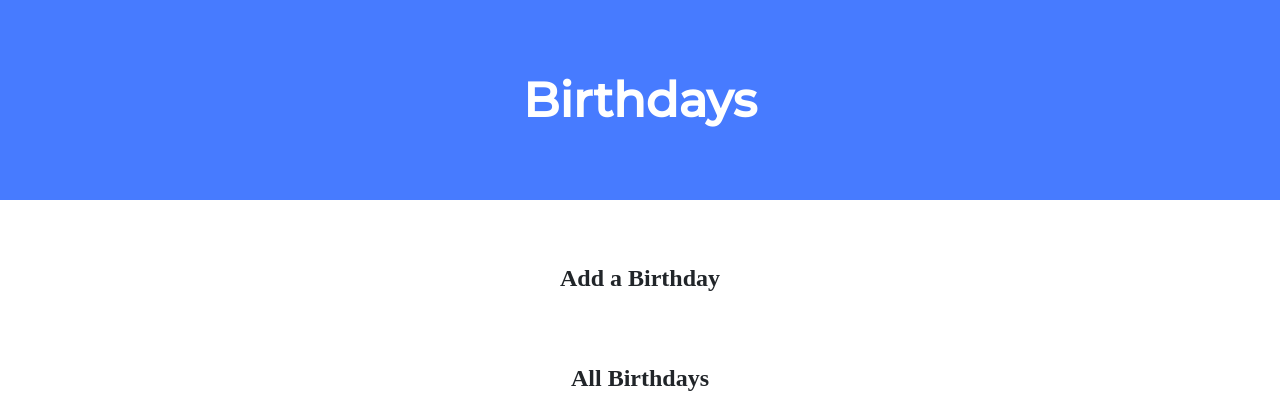
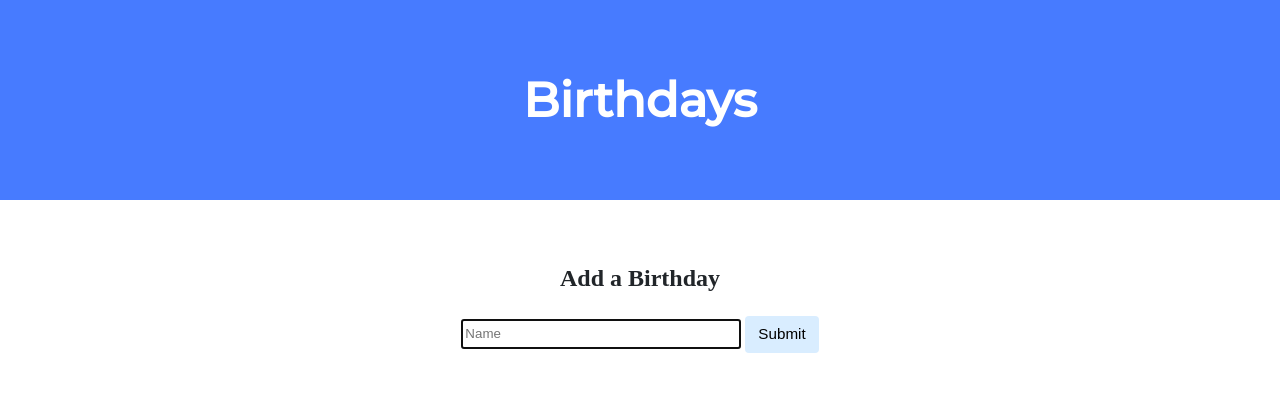
Before and after one commit to nchinling/CS50, a Flask app: page / in a window 1280 px wide. Shown: the top 403 px of the page. Run offline with Flask 2, Linux system fonts and the light colour scheme; some libraries are stand-ins or nearby versions.

Commit message:
Wed, Nov 30, 2022, 10:56 AM +00:00

```diff
--- a/birthdays/templates/index.html
+++ b/birthdays/templates/index.html
@@ -15,6 +15,13 @@
 
                 <h2>Add a Birthday</h2>
                 <!-- TODO: Create a form for users to submit a name, a month, and a day -->
+
+                <!-- to delete -->
+                <form action="/greet" method="get">
+                    <input autocomplete="off" autofocus name="name" placeholder="Name" type="text">
+                    <input type="submit">
+                </form>
+
             </div>
 
             <div class="section">
```
